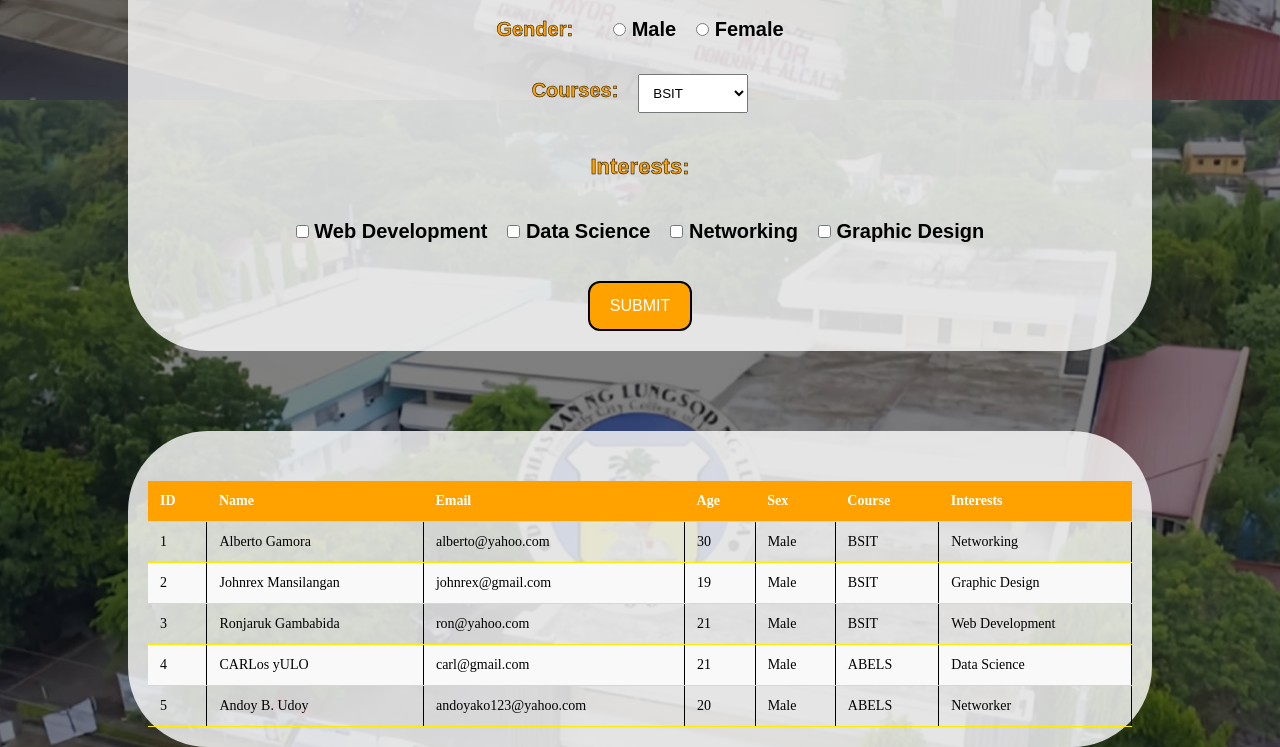
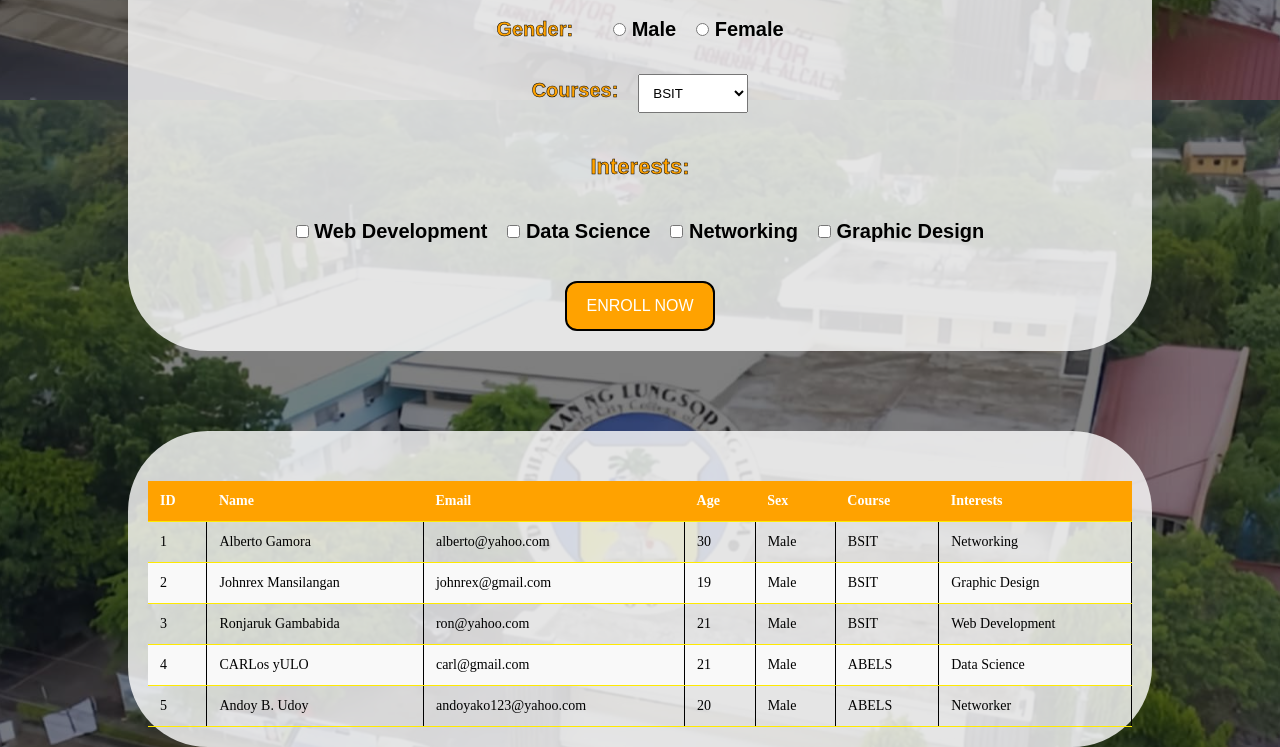
Before and after one commit to martin120804/STUDENT_FORM_GARAYMARTIN, a plain HTML site: page index.html in a window 1280 px wide. Shown: the part 700-1447 px from the top of the page. Drawn offline with Linux system fonts and the light colour scheme.

Commit message:
Update index.html

```diff
--- a/index.html
+++ b/index.html
@@ -63,7 +63,7 @@
                 </label>
             </div>
 
-            <button type="button">SUBMIT</button>
+            <button type="button">ENROLL NOW</button>
 
           </form>
 
```
